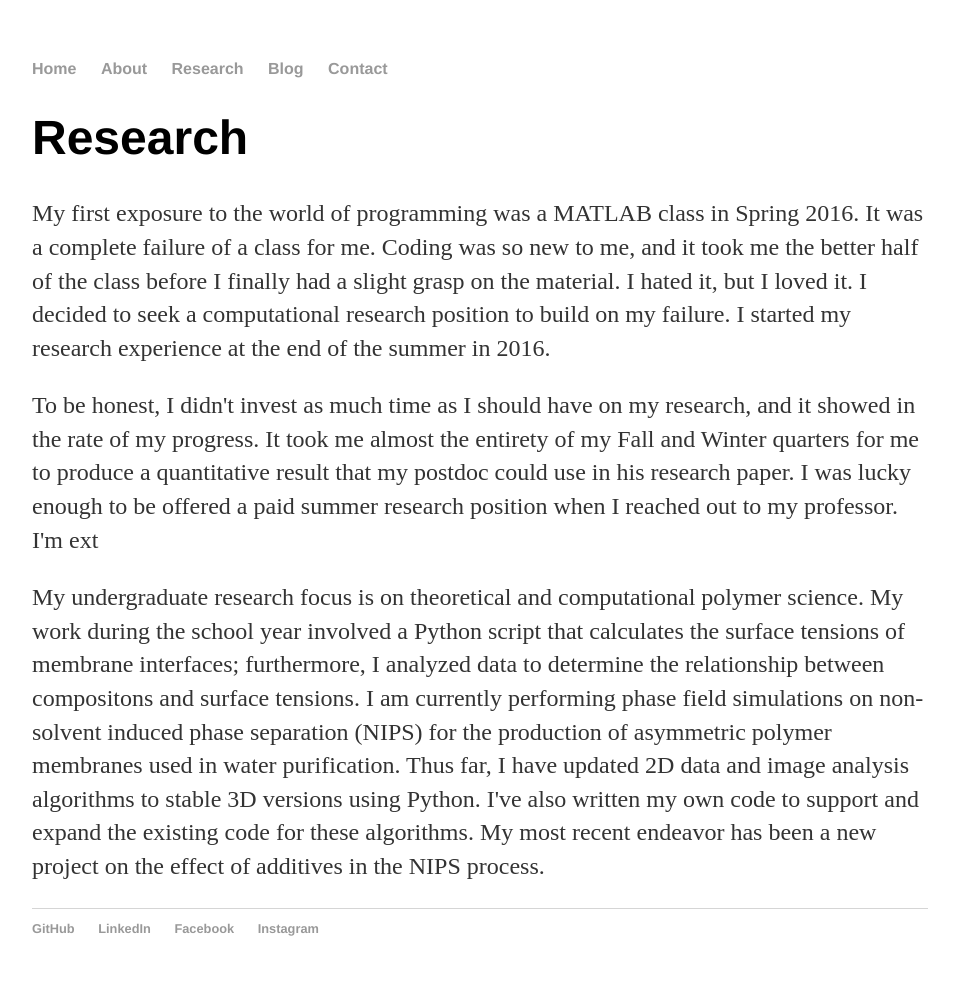
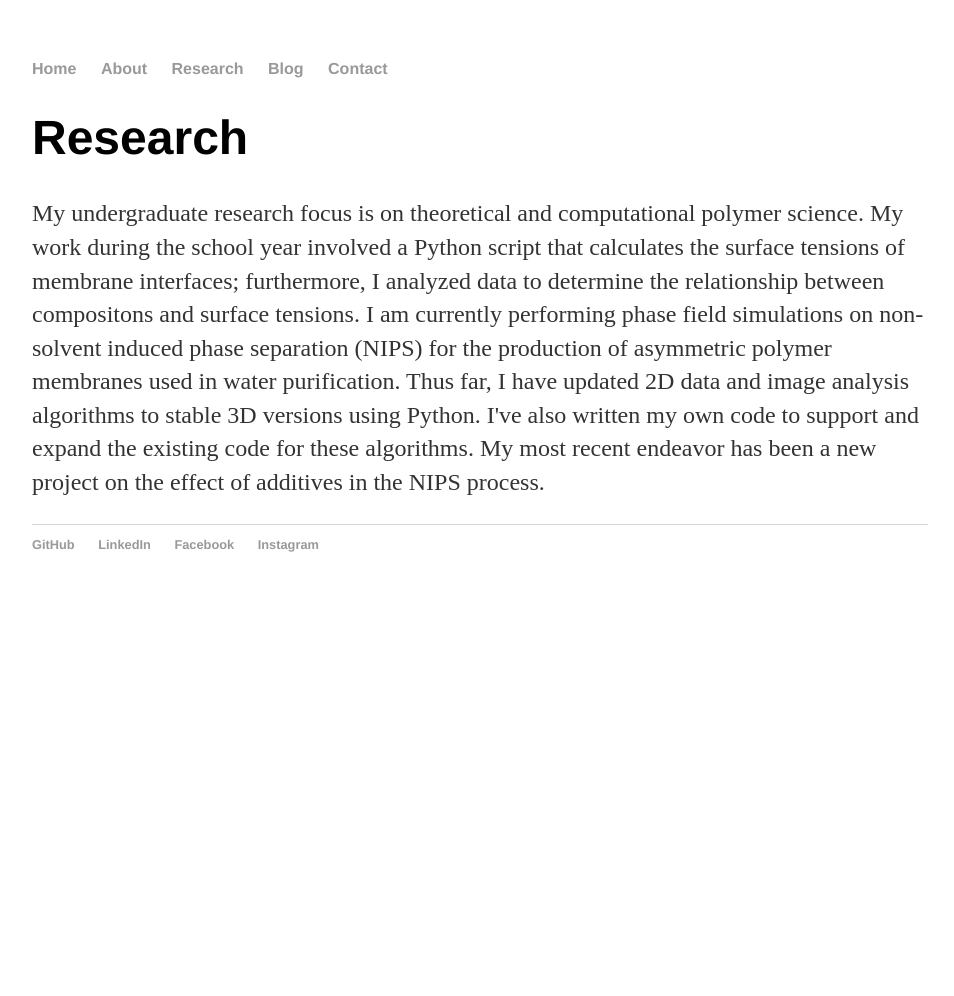
Before and after one commit to 1996leejoshua/1996leejoshua.github.io, a Jekyll site: the page built from research/index.html, in a window 1280 px wide. Shown: the whole page, without its empty margins (160-1114 px from the left). Built offline with Jekyll 4.4.1, drawn with Linux system fonts in a browser that asks for light colours; after the commit the page ends 900 px from its top, so only the background shows below that.

Commit message:
Update index.html

```diff
--- a/research/index.html
+++ b/research/index.html
@@ -3,10 +3,6 @@ layout: default
 title: Research
 ---
 	<h1>{{ page.title }}</h1>
-	<p>My first exposure to the world of programming was a MATLAB class in Spring 2016. It was a complete failure of a class for me. Coding was so new to me, and it took me the better half of the class before I finally had a slight grasp on the material. I hated it, but I loved it. I decided to seek a computational research position to build on my failure. I started my research experience at the end of the summer in 2016. </p>
-	<p> </p>
-	<p>To be honest, I didn't invest as much time as I should have on my research, and it showed in the rate of my progress. It took me almost the entirety of my Fall and Winter quarters for me to produce a quantitative result that my postdoc could use in his research paper. I was lucky enough to  be offered a paid summer research position when I reached out to my professor. I'm ext</p>
-	<p> </p>
 	<p>My undergraduate research focus is on theoretical and computational polymer science. My work during the school year involved a Python script that calculates the surface tensions of membrane interfaces; furthermore, I analyzed data to determine the relationship between compositons and surface tensions. I am currently performing phase field simulations on non-solvent induced phase separation (NIPS) for the production of asymmetric polymer membranes used in water purification. Thus far, I have updated 2D data and image analysis algorithms to stable 3D versions using Python. I've also written my own code to support and expand the existing code for these algorithms. My most recent endeavor has been a new project on the effect of additives in the NIPS process.</p>
 
 
```
